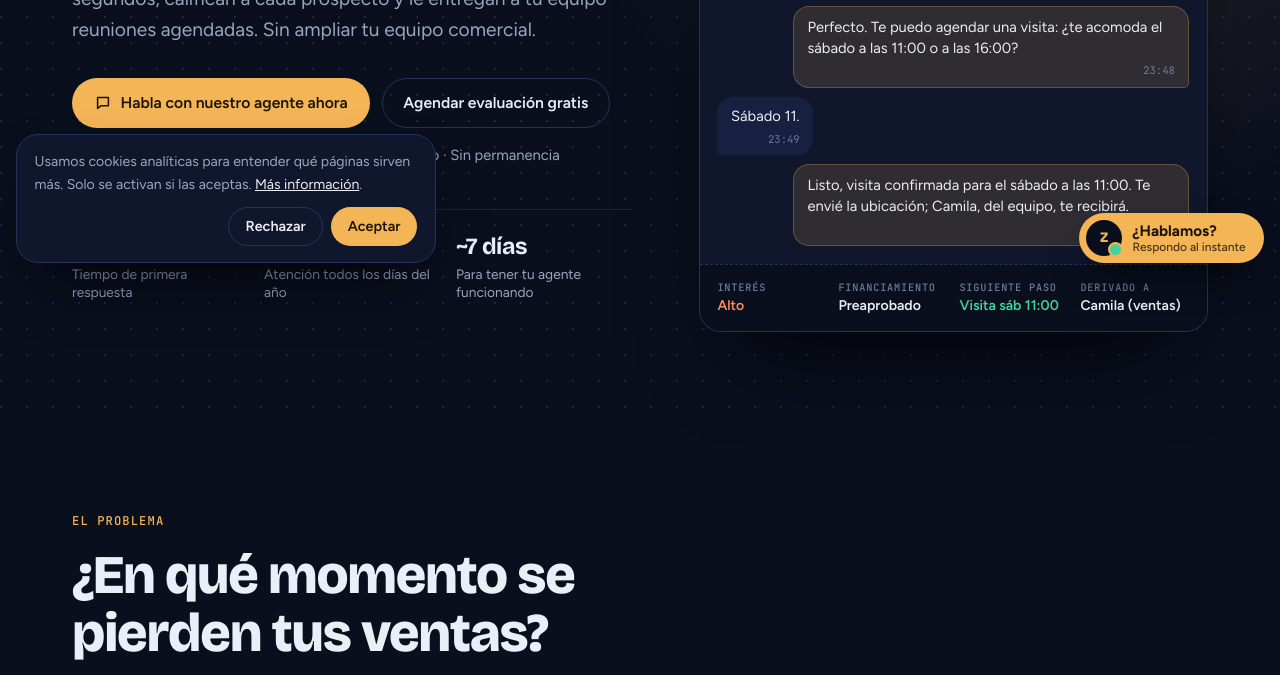
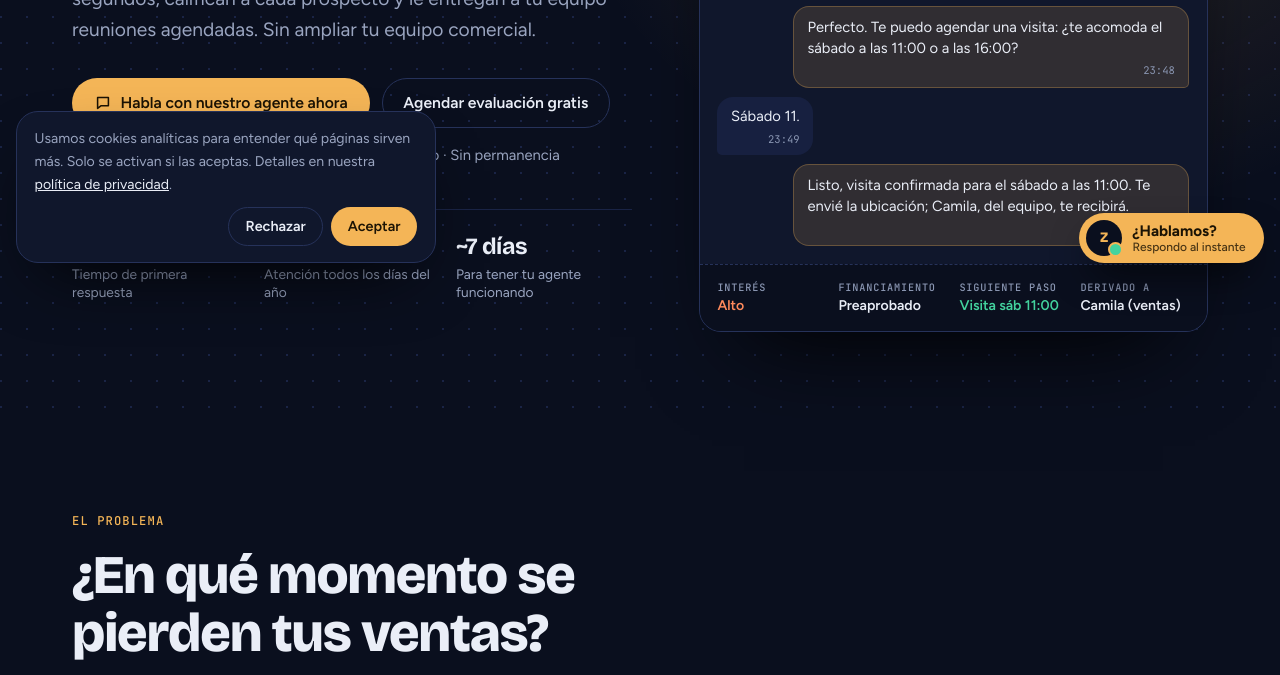
Before and after one commit to thomasposchf-byte/Zolutionai.com, an Astro site: page / in a window 1280 px wide. Shown: the part 521-1196 px from the top of the page. Built offline with nearby package versions, Linux system fonts and the light colour scheme; Astro itself is replaced by a stand-in of ours; a web font is replaced by a local one.

Commit message:
Accesibilidad y SEO 100: contraste del texto secundario, enlace descriptivo y precarga de fuentes
Lighthouse móvil (inicio, Vendedor IA, agentes IA): 100 en rendimiento,
accesibilidad, buenas prácticas y SEO. La precarga de fuentes elimina el
salto de diseño al cargar (CLS 0,19 a 0,003).

Co-Authored-By: Claude Opus 5.5 <noreply@anthropic.com>
Claude-Session: https://claude.ai/code/session_01CLBhnAayhon8fa6bPFZviQ

```diff
--- a/src/layouts/Base.astro
+++ b/src/layouts/Base.astro
@@ -10,6 +10,9 @@ import CtaBand from '../components/CtaBand.astro';
 import Chat from '../components/Chat.astro';
 import { SITE } from '../data/site.mjs';
 import { baseGraph } from '../lib/schema.mjs';
+// Precarga de las fuentes principales para evitar saltos de diseño al cargar.
+import fontDisplay from '@fontsource-variable/bricolage-grotesque/files/bricolage-grotesque-latin-wght-normal.woff2?url';
+import fontBody from '@fontsource-variable/figtree/files/figtree-latin-wght-normal.woff2?url';
 
 interface Props {
   title: string;
@@ -34,6 +37,8 @@ const graph = { '@context': 'https://schema.org', '@graph': [...baseGraph({ path
   <title>{title}</title>
   <meta name="description" content={description}>
   <link rel="canonical" href={canonical}>
+  <link rel="preload" href={fontDisplay} as="font" type="font/woff2" crossorigin>
+  <link rel="preload" href={fontBody} as="font" type="font/woff2" crossorigin>
   {noindex && <meta name="robots" content="noindex, follow">}
   <meta property="og:type" content="website">
   <meta property="og:site_name" content="Zolutions AI">
@@ -61,7 +66,7 @@ const graph = { '@context': 'https://schema.org', '@graph': [...baseGraph({ path
   <Footer />
   <Chat pageName={pageName} chips={chips} nudge={nudge} />
   <div class="cookie" id="cookieBanner" hidden role="dialog" aria-label="Preferencias de cookies">
-    <p>Usamos cookies analíticas para entender qué páginas sirven más. Solo se activan si las aceptas. <a href="/privacidad">Más información</a>.</p>
+    <p>Usamos cookies analíticas para entender qué páginas sirven más. Solo se activan si las aceptas. Detalles en nuestra <a href="/privacidad">política de privacidad</a>.</p>
     <div class="r">
       <button class="btn btn-ghost btn-sm" type="button" id="cookieReject">Rechazar</button>
       <button class="btn btn-primary btn-sm" type="button" id="cookieAccept">Aceptar</button>
--- a/src/styles/global.css
+++ b/src/styles/global.css
@@ -2,7 +2,7 @@
    Layout: "embudo" — bandas a todo el ancho que avanzan como etapas de una venta (atraer → conversar → seguir → cerrar); contenido en columna de 1200px; el agente Zoe flota fijo abajo a la derecha en todas las páginas. Tema oscuro único, deliberado: marca navy + ámbar. */
 :root{
   --ink:#0A0F1E; --surface:#10172C; --raised:#172040; --line:#26325A; --line-soft:#1A2446;
-  --text:#EAEEF7; --muted:#9AA5C0; --dim:#6F7B9A;
+  --text:#EAEEF7; --muted:#9AA5C0; --dim:#8B97B3;
   --amber:#F4B557; --amber-hi:#F8C676; --amber-ink:#8A5200; --on-amber:#1B1304;
   --ok:#43D39E; --hot:#FF8A5C;
   --paper:#EEF1F7; --paper-2:#E3E8F2; --paper-text:#10172C; --paper-muted:#55607B; --paper-line:#D3D9E6;
```
